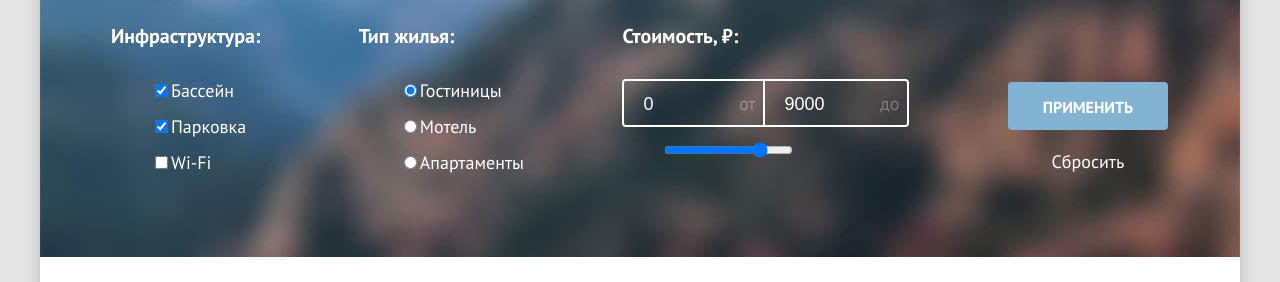
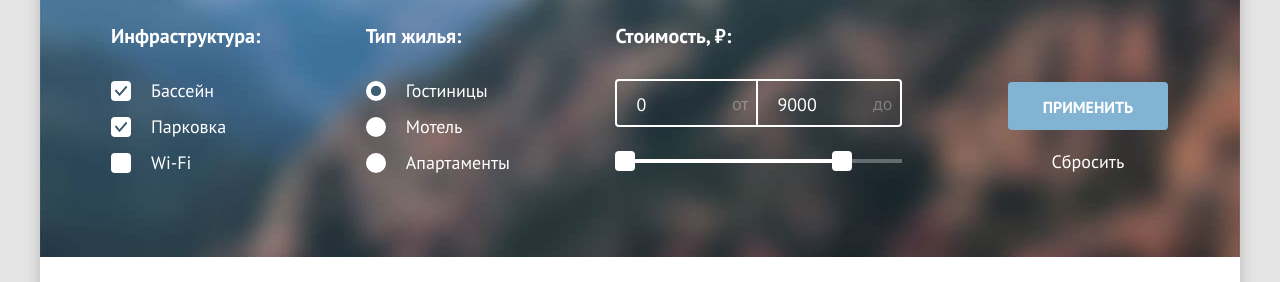
Before and after one commit to htmlacademy-htmlcss/2009073-sedona-33, a plain HTML site: page 10/catalog.html in a window 1280 px wide. Shown: the part 216-498 px from the top of the page. Drawn offline with Linux system fonts and the light colour scheme.

Commit message:
:heavy_check_mark: Сборка #10

```diff
--- a/10/catalog.html
+++ b/10/catalog.html
@@ -79,16 +79,26 @@
             <legend class="catalog-filter-title">Инфраструктура:</legend>
             <ul class="catalog-filter-list">
               <li class="catalog-filter-item">
-                <label class="control">
-                  <input class="control-input" type="checkbox" name="swimming-pool" checked>Бассейн</label>
+                <label class="control" tabindex="0">
+                  <input class="visually-hidden control-input" type="checkbox" name="swimming-pool" checked
+                         tabindex="-1">
+                  <span class="control-mark"></span>
+                  Бассейн
+                </label>
               </li>
               <li class="catalog-filter-item">
-                <label class="control">
-                  <input class="control-input" type="checkbox" name="car-park" checked>Парковка</label>
+                <label class="control" tabindex="0">
+                  <input class="visually-hidden control-input" type="checkbox" name="car-park" checked tabindex="-1">
+                  <span class="control-mark"></span>
+                  Парковка
+                </label>
               </li>
               <li class="catalog-filter-item">
-                <label class="control">
-                  <input class="control-input" type="checkbox" name="wi-fi">Wi-Fi</label>
+                <label class="control" tabindex="0">
+                  <input class="visually-hidden control-input" type="checkbox" name="wi-fi" tabindex="-1">
+                  <span class="control-mark"></span>
+                  Wi-Fi
+                </label>
               </li>
             </ul>
           </fieldset>
@@ -97,16 +107,22 @@
             <legend class="catalog-filter-title">Тип жилья:</legend>
             <ul class="catalog-filter-list">
               <li class="catalog-filter-item">
-                <label class="control">
-                  <input class="control-input" type="radio" name="hotel-type" value="hotel" checked>Гостиницы</label>
+                <label class="control" tabindex="0">
+                  <input class="visually-hidden control-input" type="radio" name="hotel-type" value="hotel" checked
+                         tabindex="-1">
+                  <span class="control-mark"></span>Гостиницы</label>
               </li>
               <li class="catalog-filter-item">
-                <label class="control">
-                  <input class="control-input" type="radio" name="hotel-type" value="motel">Мотель</label>
+                <label class="control" tabindex="0">
+                  <input class="visually-hidden control-input" type="radio" name="hotel-type" value="motel"
+                         tabindex="-1">
+                  <span class="control-mark"></span>Мотель</label>
               </li>
               <li class="catalog-filter-item">
-                <label class="control">
-                  <input class="control-input" type="radio" name="hotel-type" value="apartments">Апартаменты</label>
+                <label class="control" tabindex="0">
+                  <input class="visually-hidden control-input" type="radio" name="hotel-type" value="apartments"
+                         tabindex="-1">
+                  <span class="control-mark"></span>Апартаменты</label>
               </li>
             </ul>
           </fieldset>
@@ -116,17 +132,27 @@
             <ul class="catalog-filter-list catalog-filter-list-price">
               <li class="catalog-filter-item catalog-filter-item-price">
                 <label class="control control-price" for="price-min">от</label>
-                <input class="control-input control-input-price" type="number" name="price-min" id="price-min" value="0">
+                <input class="control-input control-input-price" type="number" name="price-min" id="price-min"
+                       value="0">
               </li>
               <li class="catalog-filter-item catalog-filter-item-price">
                 <label class="control control-price" for="price-max">до</label>
-                <input class="control-input control-input-price" type="number" name="price-max" id="price-max" value="9000">
+                <input class="control-input control-input-price" type="number" name="price-max" id="price-max"
+                       value="9000">
               </li>
             </ul>
-            <label class="control">
-              <!-- Пока что нет понимания как сделать двойной выбор-->
-              <input type="range" min="0" max="9000" step="1" value="7000"/>
-            </label>
+            <div class="range">
+              <div class="range-scale">
+                <div class="range-bar" style="width: 227px">
+                  <button class="range-toggle toggle-min">
+                    <span class="visually-hidden">Изменить минимальную цену.</span>
+                  </button>
+                  <button class="range-toggle toggle-max">
+                    <span class="visually-hidden">Изменить максимальную цену.</span>
+                  </button>
+                </div>
+              </div>
+            </div>
           </fieldset>
 
           <fieldset class="catalog-filter-group catalog-filter-group-button">
--- a/10/styles/styles.css
+++ b/10/styles/styles.css
@@ -911,6 +911,70 @@ input.newsletter-email-field::placeholder {
 
 .control {
   padding-left: 40px;
+  display: block;
+  position: relative;
+}
+
+.control:focus {
+  outline: 0;
+}
+
+.control-mark {
+  position: absolute;
+  top: 2px;
+  left: 0;
+  width: 20px;
+  height: 20px;
+  background-color: #FFFFFF;
+  border-radius: 4px;
+  box-sizing: border-box;
+}
+
+.control:hover .control-mark {
+  opacity: 0.6;
+}
+
+.control:focus .control-mark {
+  outline: 3px solid #83B3D3;
+  opacity: 0.6;
+}
+
+.control:active .control-mark {
+  outline: 0;
+  opacity: 0.3;
+  border: 0;
+}
+
+.control-input[type="checkbox"]:checked + .control-mark::before,
+.control-input[type="checkbox"]:checked + .control-mark::after {
+  position: absolute;
+  top: 0;
+  left: 0;
+  width: 20px;
+  height: 20px;
+  background-image: url("../images/icons/checkbox.svg");
+  background-position: center;
+  background-repeat: no-repeat;
+  background-size: 20px 20px;
+  content: "";
+}
+
+.control-input[type="radio"] + .control-mark {
+  border-radius: 50%;
+}
+
+.control-input[type="radio"]:checked + .control-mark::before,
+.control-input[type="radio"]:checked + .control-mark::after {
+  position: absolute;
+  top: 0;
+  left: 0;
+  width: 20px;
+  height: 20px;
+  background-image: url("../images/icons/dot.svg");
+  background-position: center;
+  background-repeat: no-repeat;
+  background-size: 10px 10px;
+  content: "";
 }
 
 .control-price {
@@ -940,7 +1004,7 @@ input.newsletter-email-field::placeholder {
   width: 287px;
 }
 
-.catalog-filter-group-price .catalog-filer-title{
+.catalog-filter-group-price .catalog-filer-title {
   margin-bottom: 34px;
 }
 
@@ -960,6 +1024,7 @@ input.newsletter-email-field::placeholder {
   color: #FFFFFF;
   font-size: 18px;
   line-height: 23px;
+  font-family: inherit;
 }
 
 /*Скрыть стрелки*/
@@ -1002,6 +1067,14 @@ input[type=number].control-input-price {
   position: relative;
 }
 
+.catalog-filter-list.catalog-filter-list-price{
+  margin-bottom: 32px;
+}
+
+.catalog-filter-item.catalog-filter-item-price{
+  margin: 0;
+}
+
 .catalog-filter-item {
   font-size: 18px;
   line-height: 23px;
@@ -1012,10 +1085,57 @@ input[type=number].control-input-price {
   margin-bottom: 0;
 }
 
+.range-scale {
+  position: relative;
+  height: 4px;
+  background-color: rgba(255, 255, 255, 0.3);
+}
+
+.range-bar {
+  position: absolute;
+  height: 4px;
+  background-color: #FFFFFF;
+}
+
+.range-toggle {
+  position: absolute;
+  width: 20px;
+  height: 20px;
+  background: #ffffff;
+  border-radius: 4px;
+  cursor: pointer;
+  border: 0;
+}
+
+.range-toggle:hover {
+  box-shadow: 0 4px 10px rgba(0, 0, 0, 0.25);
+}
+
+.range-toggle:focus {
+  outline: 3px solid #83B3D3;
+  box-shadow: 0 4px 10px rgba(0, 0, 0, 0.25);
+}
+
+.range-toggle:active{
+  outline: 2px solid #83B3D3;
+  box-shadow: 0 4px 10px rgba(0, 0, 0, 0.25);
+}
+
+.toggle-min {
+  top: -8px;
+  left: 0;
+}
+
+.toggle-max {
+  top: -8px;
+  right: -10px;
+}
+
 .catalog-hotel {
   padding-left: 72px;
   padding-right: 72px;
   padding-top: 44px;
+  margin-bottom: 34px;
 }
 
 .catalog-sort {
@@ -1215,8 +1335,13 @@ input[type=number].control-input-price {
 
 .pagination-show-more-wrapper {
   margin-bottom: 30px;
-  margin-top: 30px;
+  margin-left: 72px;
+  margin-right: 72px;
+  padding-top: 30px;
+  padding-bottom: 30px;
   text-align: center;
+  border-top: 1px solid #E6E6E6;
+  border-bottom: 1px solid #E6E6E6;
 }
 
 .pagination-show-more {
```
Also changed, not shown: 10/images/icons/checkbox.svg (added), 10/images/icons/dot.svg (added).
